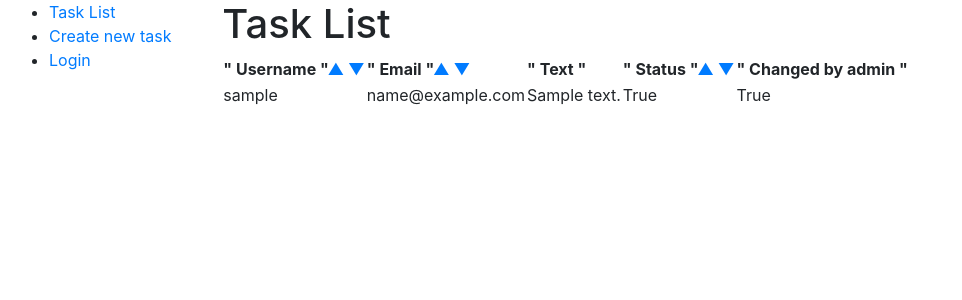
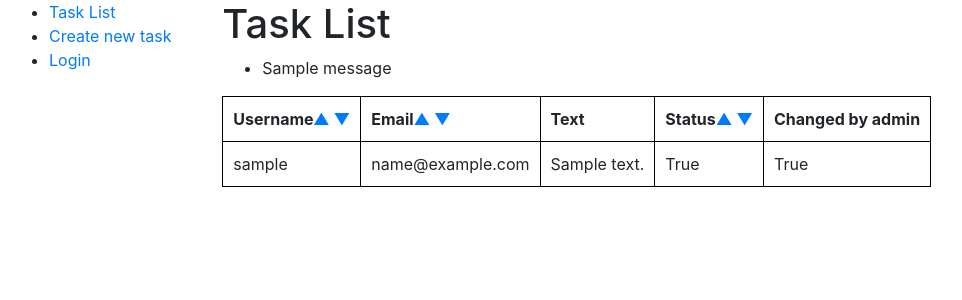
Before and after one commit to lifera/BeeJee_test_task, a Django app: page / in a window 1280 px wide. Shown: the top 300 px of the page, without its empty margins (6-968 px from the left). Run offline with Django 3.2, Linux system fonts and the light colour scheme; tables that the repository leaves empty hold one stand-in row (values such as "Sample post"); one stand-in notice (Sample message) is shown.

Commit message:
Adding error messages and border to table

```diff
--- a/task_app/templates/task_app/task_list.html
+++ b/task_app/templates/task_app/task_list.html
@@ -1,18 +1,32 @@
 {% extends "base_generic.html" %}
 
 {% block content %}
+<style>
+table, th, td {
+  border: 1px solid black;
+}
+th, td {
+  padding: 10px;
+}
+</style>
   <h1>Task List</h1>
-
+    {% if messages %}
+        <ul class="messages">
+            {% for message in messages %}
+                <li {% if message.tags %} class="{{ message.tags }}"{% endif %}>{{ message }} </li>
+            {% endfor %}
+        </ul>
+    {% endif %}
   <table class="sortable">
     <tr>
-      <th>"  Username  "<a class="glyphicon" href="?page={{ page_obj.number }}&sort_field=username&sort_direction=asc">▲</a>
+      <th>Username<a class="glyphicon" href="?page={{ page_obj.number }}&sort_field=username&sort_direction=asc">▲</a>
       <a class="glyphicon" href="?page={{ page_obj.number }}&sort_field=username&sort_direction=desc">▼</a></th>
-      <th>"  Email  "<a class="glyphicon" href="?page={{ page_obj.number }}&sort_field=email&sort_direction=asc">▲</a>
+      <th>Email<a class="glyphicon" href="?page={{ page_obj.number }}&sort_field=email&sort_direction=asc">▲</a>
       <a class="glyphicon" href="?page={{ page_obj.number }}&sort_field=email&sort_direction=desc">▼</a></th>
-      <th>"  Text  "</th>
-      <th>"  Status  "<a class="glyphicon" href="?page={{ page_obj.number }}&sort_field=status&sort_direction=asc">▲</a>
+      <th>Text</th>
+      <th>Status<a class="glyphicon" href="?page={{ page_obj.number }}&sort_field=status&sort_direction=asc">▲</a>
       <a class="glyphicon" href="?page={{ page_obj.number }}&sort_field=status&sort_direction=desc">▼</a></th>
-      <th>"  Changed by admin  "</th>
+      <th>Changed by admin</th>
     </tr>
     {% for task in task_list %}
       <tr>
```
